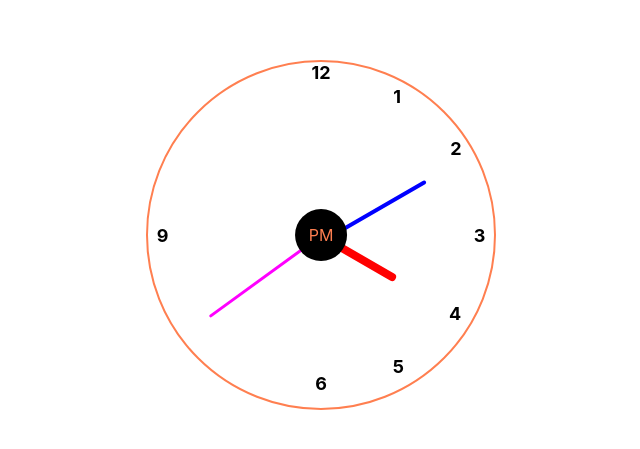
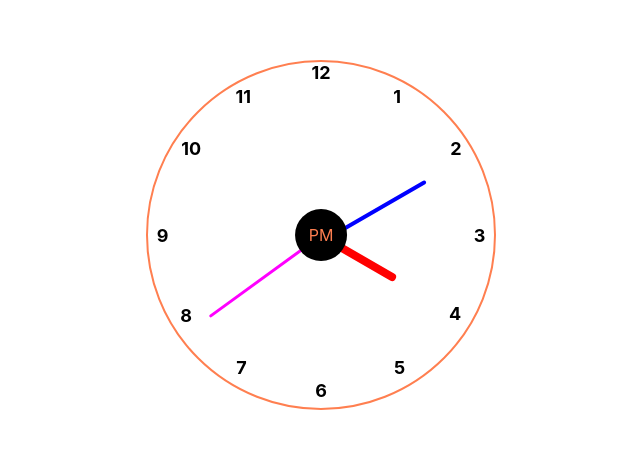
Before and after one commit to nevtay/analog-clock, a website: page index.html in a window 1280 px wide. Shown: the part 165-614 px from the top of the page, without its empty margins (319-959 px from the left). Drawn offline with Linux system fonts and the light colour scheme.

Commit message:
feat: add styling to numbers displaying seven, eight, ten, and eleven o' clock

```diff
--- a/styles.css
+++ b/styles.css
@@ -127,9 +127,9 @@ body {
 
 .four {
   position: absolute;
-  transform: translateY(-50%);
   right: 9.5%;
-  top: 72.5%;
+  top: 72%;
+  transform: translateY(-36.25%);
 }
 
 .four::after {
@@ -138,9 +138,9 @@ body {
 
 .five {
   position: absolute;
-  transform: translateY(-50%);
-  right: 26%;
+  right: 24%;
   top: 88%;
+  transform: translate(-52%, -44%);
 }
 
 .five::after {
@@ -150,7 +150,7 @@ body {
 .six {
   position: absolute;
   width: 100%;
-  top: 90%;
+  top: 92%;
   left: 50%;
   transform: translateX(-50%);
   text-align: center;
@@ -160,8 +160,34 @@ body {
   content: "6";
 }
 
+.seven {
+  position: absolute;
+  width: 100%;
+  top: 88%;
+  left: 29%;
+  transform: translate(-52%, -42.25%);
+  text-align: center;
+}
+
+.seven::after {
+  content: "7";
+}
+
+.eight {
+  position: absolute;
+  width: 100%;
+  top: 72.5%;
+  left: 0;
+  transform: translate(-39%, -36%);
+  text-align: center;
+}
+
+.eight::after {
+  content: "8";
+}
+
 .nine {
-  position: relative;
+  position: absolute;
   transform: translateY(-50%);
   left: 2.5%;
   top: 50%;
@@ -170,6 +196,40 @@ body {
 .nine::after {
   content: "9";
 }
+
+.ten {
+  position: absolute;
+  left: 9%;
+  top: 22%;
+  transform: translateX(11%);
+}
+
+.ten::after {
+  content: "10";
+}
+
+.eleven {
+  position: absolute;
+  left: 27.5%;
+  top: 7%;
+  transform: translateX(-50%);
+}
+
+.eleven::after {
+  content: "11";
+}
+
+/* .one {
+  position: absolute;
+  width: 100%;
+  left: 72%;
+  top: 7%;
+  transform: translateX(-50%);
+  text-align: center;
+}
+
+.one::after {
+  conten */
 
 *::after {
   font-size: 18px;
```
